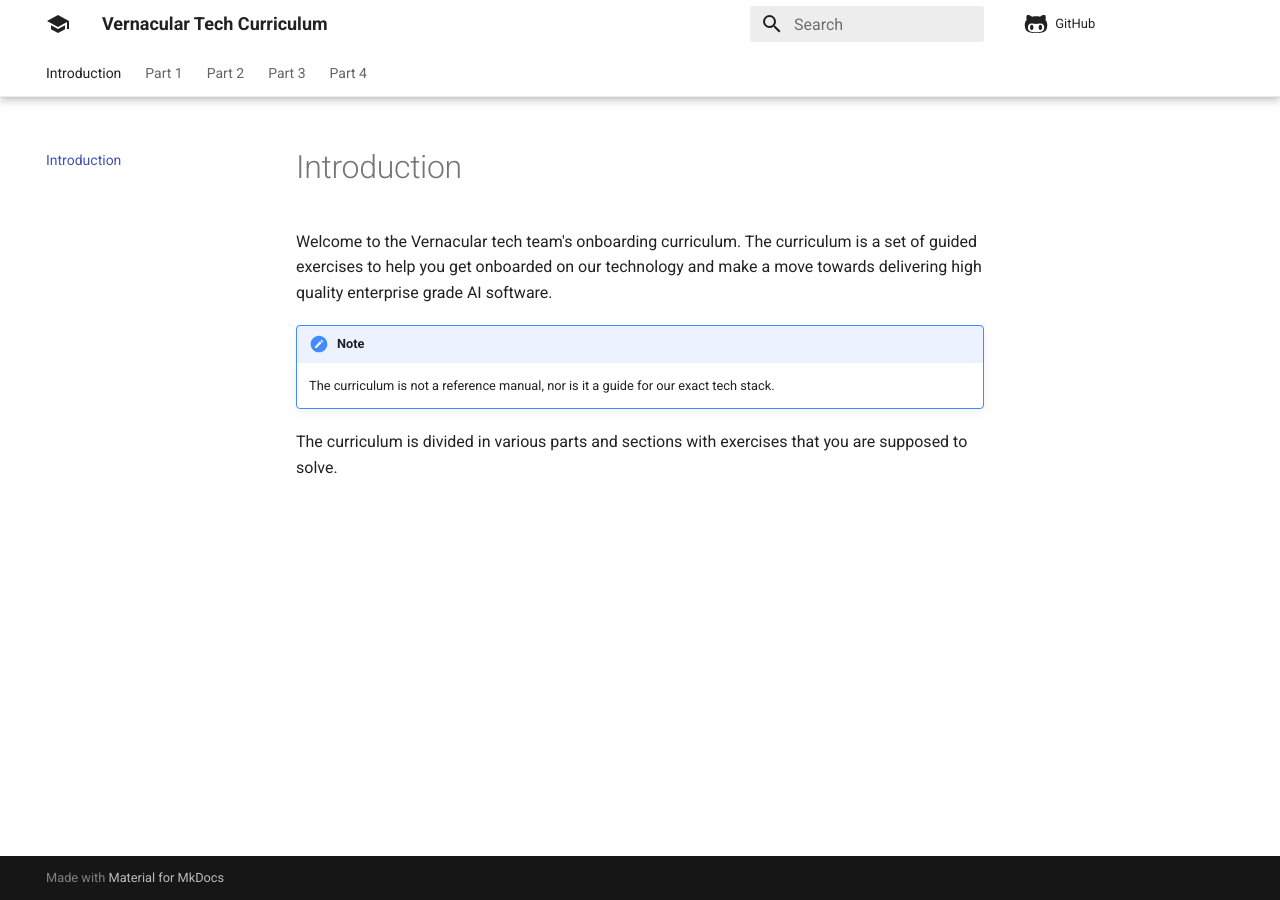
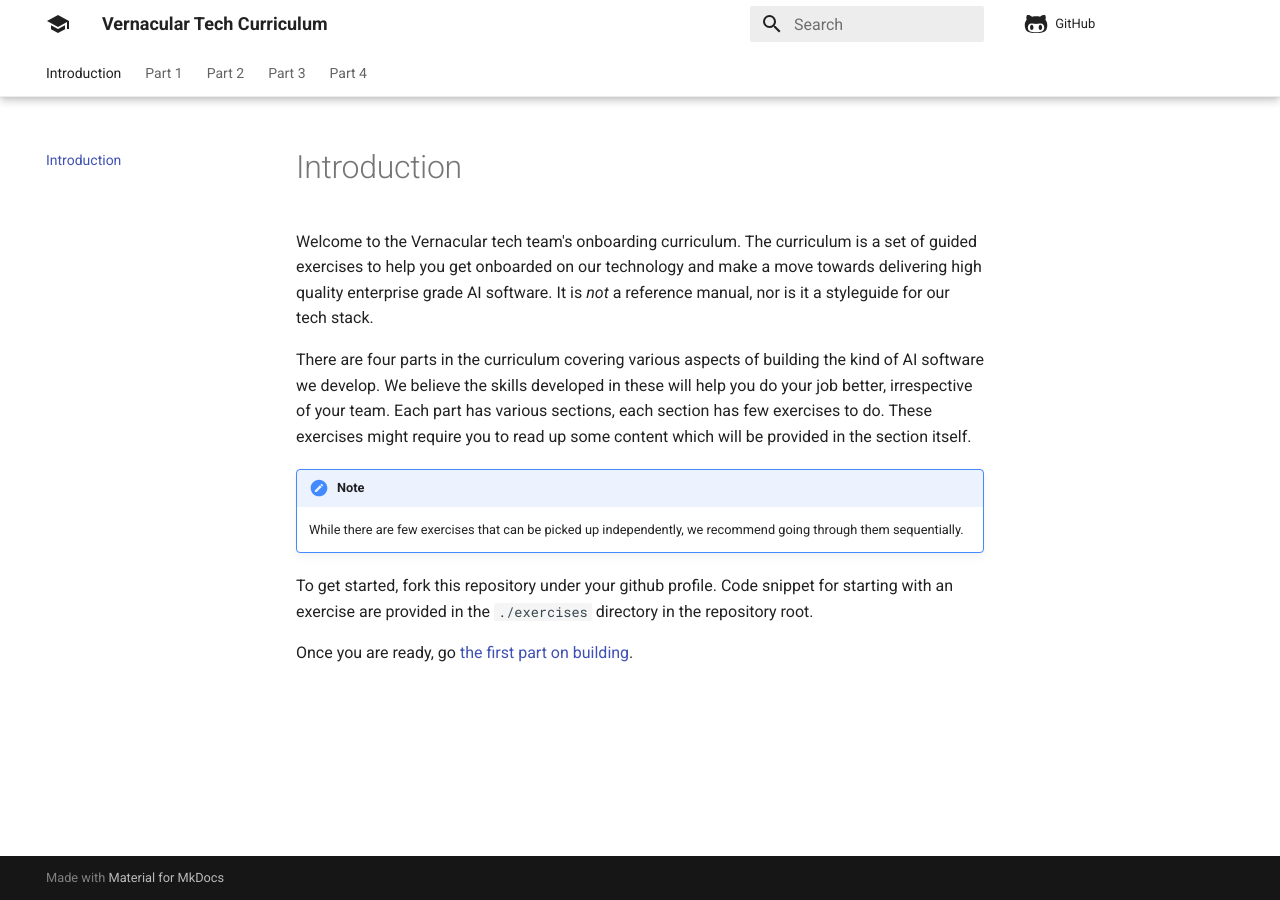
Before and after one commit to skit-ai/curriculum, an MkDocs documentation site: the page built from docs/index.md, in a window 1280 px wide. Built offline with MkDocs 1.6.1 and Material for MkDocs 9.7.7, drawn with Linux system fonts in a browser that asks for light colours; comment, search, counter and statistics services are not loaded.

Commit message:
move rough notes in sketch.md

```diff
--- a/docs/index.md
+++ b/docs/index.md
@@ -2,11 +2,21 @@
 
 Welcome to the Vernacular tech team's onboarding curriculum. The curriculum is a
 set of guided exercises to help you get onboarded on our technology and make a
-move towards delivering high quality enterprise grade AI software.
+move towards delivering high quality enterprise grade AI software. It is _not_ a
+reference manual, nor is it a styleguide for our tech stack.
+
+There are four parts in the curriculum covering various aspects of building the
+kind of AI software we develop. We believe the skills developed in these will
+help you do your job better, irrespective of your team. Each part has various
+sections, each section has few exercises to do. These exercises might require
+you to read up some content which will be provided in the section itself.
 
 !!! note
-    The curriculum is not a reference manual, nor is it a guide for our exact
-    tech stack.
+    While there are few exercises that can be picked up independently, we
+    recommend going through them sequentially.
 
-The curriculum is divided in various parts and sections with exercises that you
-are supposed to solve.
+To get started, fork this repository under your github profile. Code snippet for
+starting with an exercise are provided in the `./exercises` directory in the
+repository root.
+
+Once you are ready, go [the first part on building](./building/index.md).
```
Also changed, not shown: docs/building/index.md (+0 -20 lines), docs/deploying/index.md (+0 -10 lines), docs/misc/index.md (+0 -13 lines), docs/misc/np.md (+0 -2 lines), sketch.md (added, +56 -0 lines).
